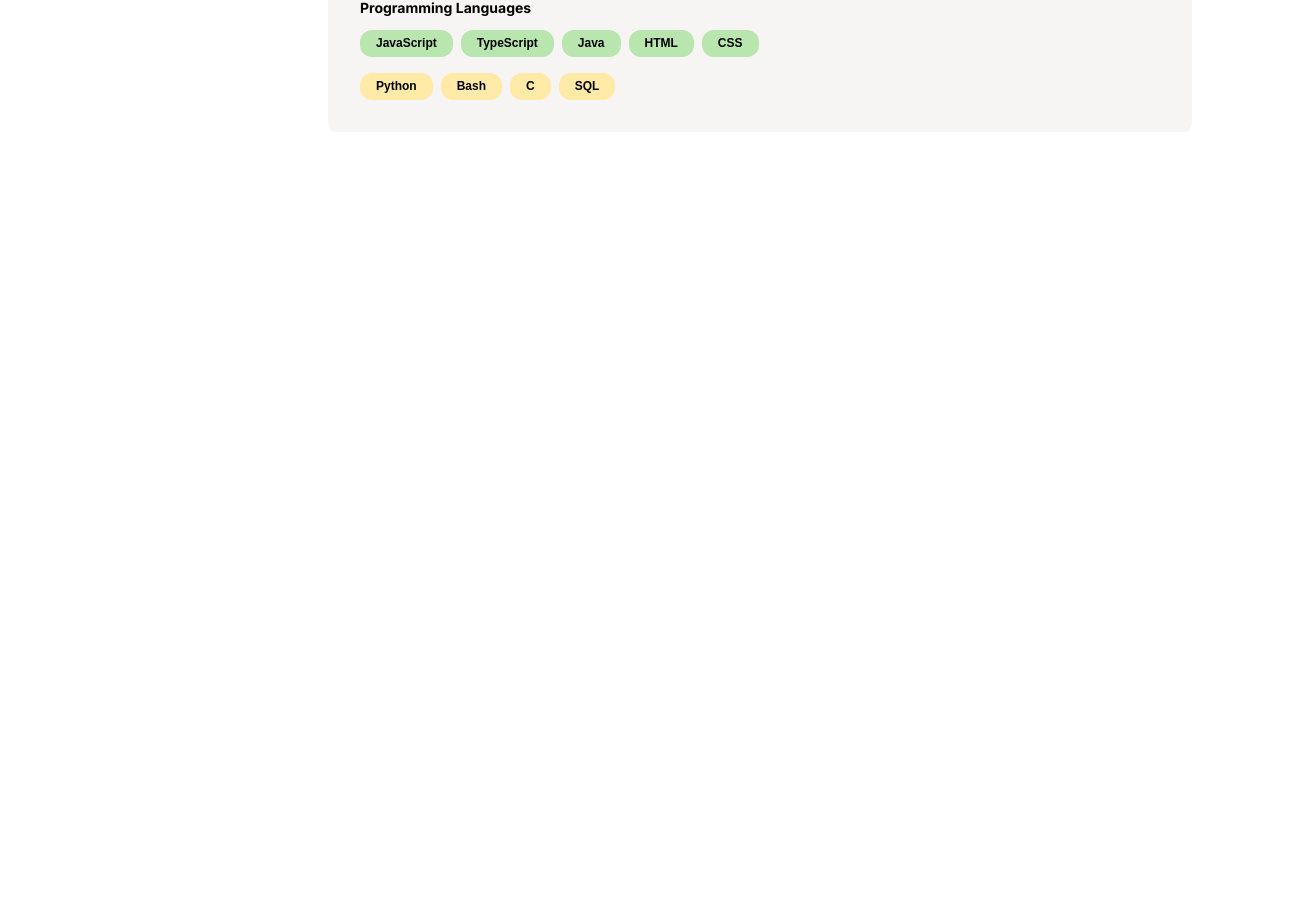
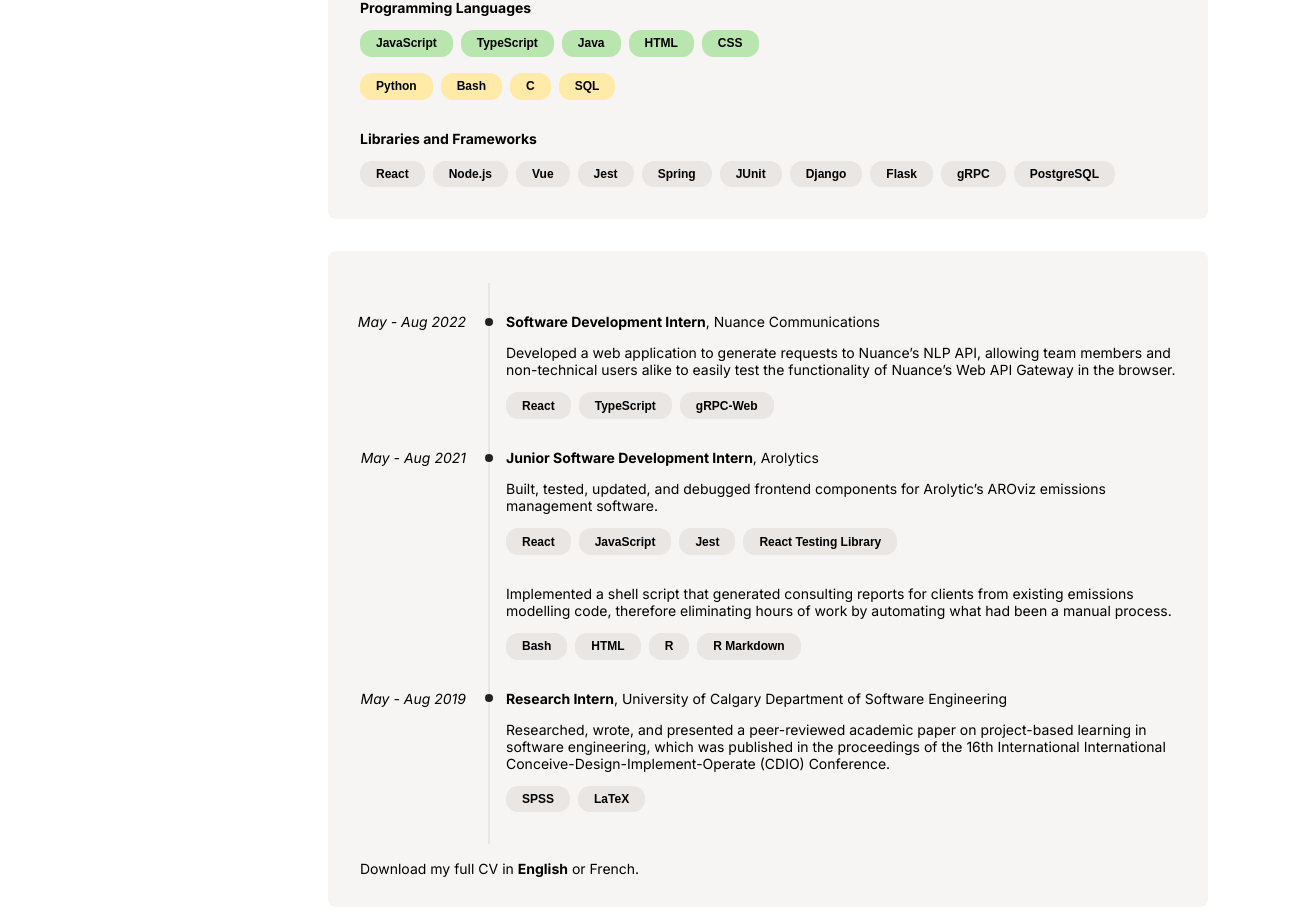
Before and after one commit to dina-shoham/personal-website, a Vue app: page / in a window 1280 px wide. Shown: the part 255-1170 px from the top of the page, 1304 px wide, since content can reach past the window. Before the commit the page ends 800 px from the top, so only its background shows below. Built offline with nearby package versions, Linux system fonts and the light colour scheme.

Commit message:
experience section, timeline css

```diff
--- a/src/App.vue
+++ b/src/App.vue
@@ -2,6 +2,7 @@
 import Header from './components/Header.vue'
 import SectionAbout from './components/SectionAbout.vue'
 import SectionSkills from './components/SectionSkills.vue'
+import SectionExperience from './components/SectionExperience.vue'
 </script>
 
 <template>
@@ -15,6 +16,9 @@
       </div>
       <div class="section">
         <SectionSkills></SectionSkills>
+      </div>
+      <div class="section">
+        <SectionExperience></SectionExperience>
       </div>
     </div>
   </div>
@@ -32,7 +36,7 @@
 
 .content {
   margin-left: 15rem;
-  padding: 1.5rem 2rem 2rem 2rem;
+  padding: 1.5rem 1rem 2rem 2rem;
 }
 
 .section {
--- a/src/assets/main.css
+++ b/src/assets/main.css
@@ -22,6 +22,19 @@
 h3 {
   font-weight: 700;
   font-size: 14px;
+}
+
+h4 {
+  font-weight: 400;
+  font-size: 14px;
+  font-style: italic;
+}
+
+a {
+  font-weight: 700;
+  font-size: 14px;
+  color: black;
+  text-decoration: none;
 }
 
 p {
--- a/src/components/Bubble.vue
+++ b/src/components/Bubble.vue
@@ -11,6 +11,7 @@
 
 <style scoped>
 button {
+  background-color: rgb(234, 230, 228);
   padding: 0.4rem 1rem;
   margin: 0rem 0.5rem 1rem 0rem;
   border-radius: 0.75rem;
@@ -20,9 +21,9 @@
   font-weight: 600;
 }
 
-.grey {
+/* .grey {
   background-color: rgb(234, 230, 228);
-}
+} */
 
 .green {
   background-color: rgb(185, 229, 174);
--- /dev/null
+++ b/src/components/SectionExperience.vue
@@ -0,0 +1,108 @@
+<script setup>
+import Bubble from './Bubble.vue'
+</script>
+
+<template>
+  <div class="container">
+    <ul class="timeline">
+      <li class="event" data-date="May - Aug 2022">
+        <p><b>Software Development Intern</b>, Nuance Communications</p>
+        <p>
+          Developed a web application to generate requests to Nuance’s NLP API, allowing team
+          members and non-technical users alike to easily test the functionality of Nuance’s Web API
+          Gateway in the browser.
+        </p>
+        <Bubble text="React"></Bubble>
+        <Bubble text="TypeScript"></Bubble>
+        <Bubble text="gRPC-Web"></Bubble>
+      </li>
+
+      <li class="event" data-date="May - Aug 2021">
+        <p><b>Junior Software Development Intern</b>, Arolytics</p>
+        <p>
+          Built, tested, updated, and debugged frontend components for Arolytic’s AROviz emissions
+          management software.
+        </p>
+        <Bubble text="React"></Bubble>
+        <Bubble text="JavaScript"></Bubble>
+        <Bubble text="Jest"></Bubble>
+        <Bubble text="React Testing Library"></Bubble>
+        <p>
+          Implemented a shell script that generated consulting reports for clients from existing
+          emissions modelling code, therefore eliminating hours of work by automating what had been
+          a manual process.
+        </p>
+        <Bubble text="Bash"></Bubble>
+        <Bubble text="HTML"></Bubble>
+        <Bubble text="R"></Bubble>
+        <Bubble text="R Markdown"></Bubble>
+      </li>
+
+      <li class="event" data-date="May - Aug 2019">
+        <p><b>Research Intern</b>, University of Calgary Department of Software Engineering</p>
+        <p>
+          Researched, wrote, and presented a peer-reviewed academic paper on project-based learning
+          in software engineering, which was published in the proceedings of the 16th International
+          International Conceive-Design-Implement-Operate (CDIO) Conference.
+        </p>
+        <Bubble text="SPSS"></Bubble>
+        <Bubble text="LaTeX"></Bubble>
+      </li>
+    </ul>
+    <p>
+      Download my full CV in
+      <a href="../assets/cv_english.pdf" download="dina_shoham_cv_english"> English</a>
+      or French.
+    </p>
+  </div>
+</template>
+
+<style scoped>
+.timeline {
+  left: 8rem;
+  border-left: 2px solid rgb(234, 230, 228);
+  position: relative;
+  padding: 1rem 8rem 1rem 1rem;
+  list-style: none;
+  text-align: left;
+}
+
+.timeline .event {
+  position: relative;
+}
+
+.timeline .event:last-of-type {
+  padding-bottom: 0;
+  margin-bottom: 0;
+  border: none;
+}
+
+.timeline .event:before,
+.timeline .event:after {
+  position: absolute;
+  display: block;
+  top: 0;
+}
+
+/*date*/
+.timeline .event:before {
+  left: -10rem;
+  color: #000;
+  content: attr(data-date);
+  text-align: right;
+  font-size: 14px;
+  font-style: italic;
+  min-width: 120px;
+}
+
+/*dots*/
+.timeline .event:after {
+  left: -1.3rem;
+  background: #212121;
+  border-radius: 50%;
+  height: 0.5rem;
+  width: 0.5rem;
+  content: '';
+  top: 0.3rem;
+}
+</style>
--- a/src/components/SectionSkills.vue
+++ b/src/components/SectionSkills.vue
@@ -20,5 +20,20 @@
       <Bubble text="C" colour="yellow"></Bubble>
       <Bubble text="SQL" colour="yellow"></Bubble>
     </div>
+    <div>
+      <h3>Libraries and Frameworks</h3>
+    </div>
+    <div>
+      <Bubble text="React"></Bubble>
+      <Bubble text="Node.js"></Bubble>
+      <Bubble text="Vue"></Bubble>
+      <Bubble text="Jest"></Bubble>
+      <Bubble text="Spring"></Bubble>
+      <Bubble text="JUnit" colour="grey"></Bubble>
+      <Bubble text="Django"></Bubble>
+      <Bubble text="Flask"></Bubble>
+      <Bubble text="gRPC"></Bubble>
+      <Bubble text="PostgreSQL"></Bubble>
+    </div>
   </div>
 </template>
```
Also changed, not shown: 1 other file (tests, documents, lock files or other folders).
